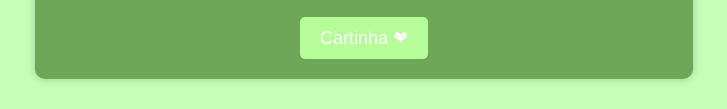
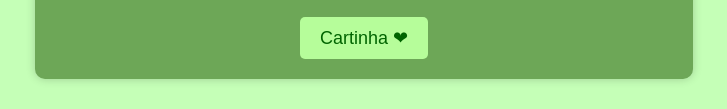
Before and after one commit to saraklamann/Happy-BirthDay, a plain HTML site: page index.html in a window 1280 px wide. Shown: the part 469-578 px from the top of the page, without its empty margins (276-1003 px from the left). Drawn offline with Linux system fonts and the light colour scheme.

Commit message:
Update style.css

```diff
--- a/style.css
+++ b/style.css
@@ -45,7 +45,7 @@ header h1 {
 
 button {
     background-color: #b6fd9a;
-    color: #fff;
+    color: #006400;
     border: none;
     padding: 10px 20px;
     font-size: 18px;
```
